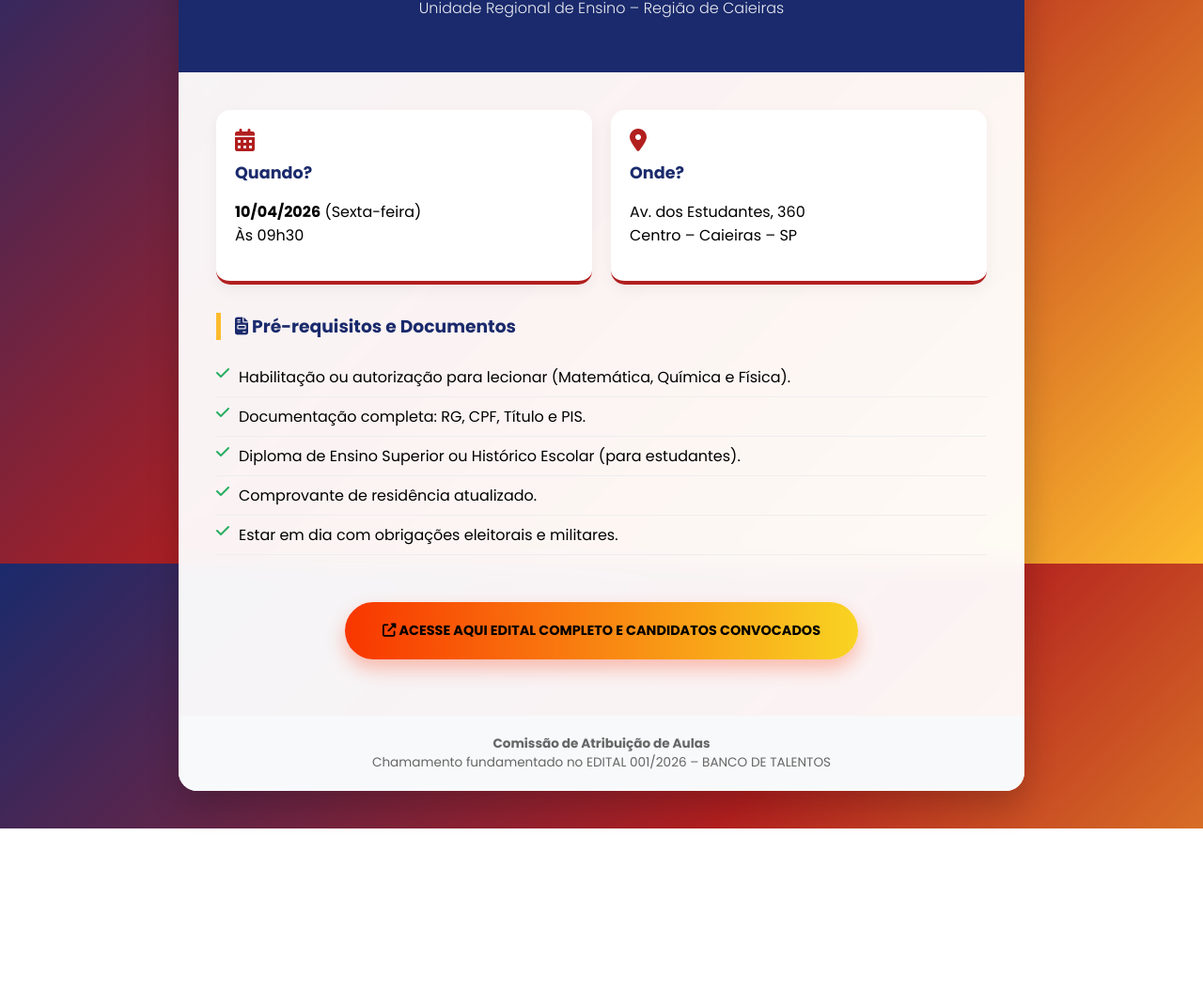
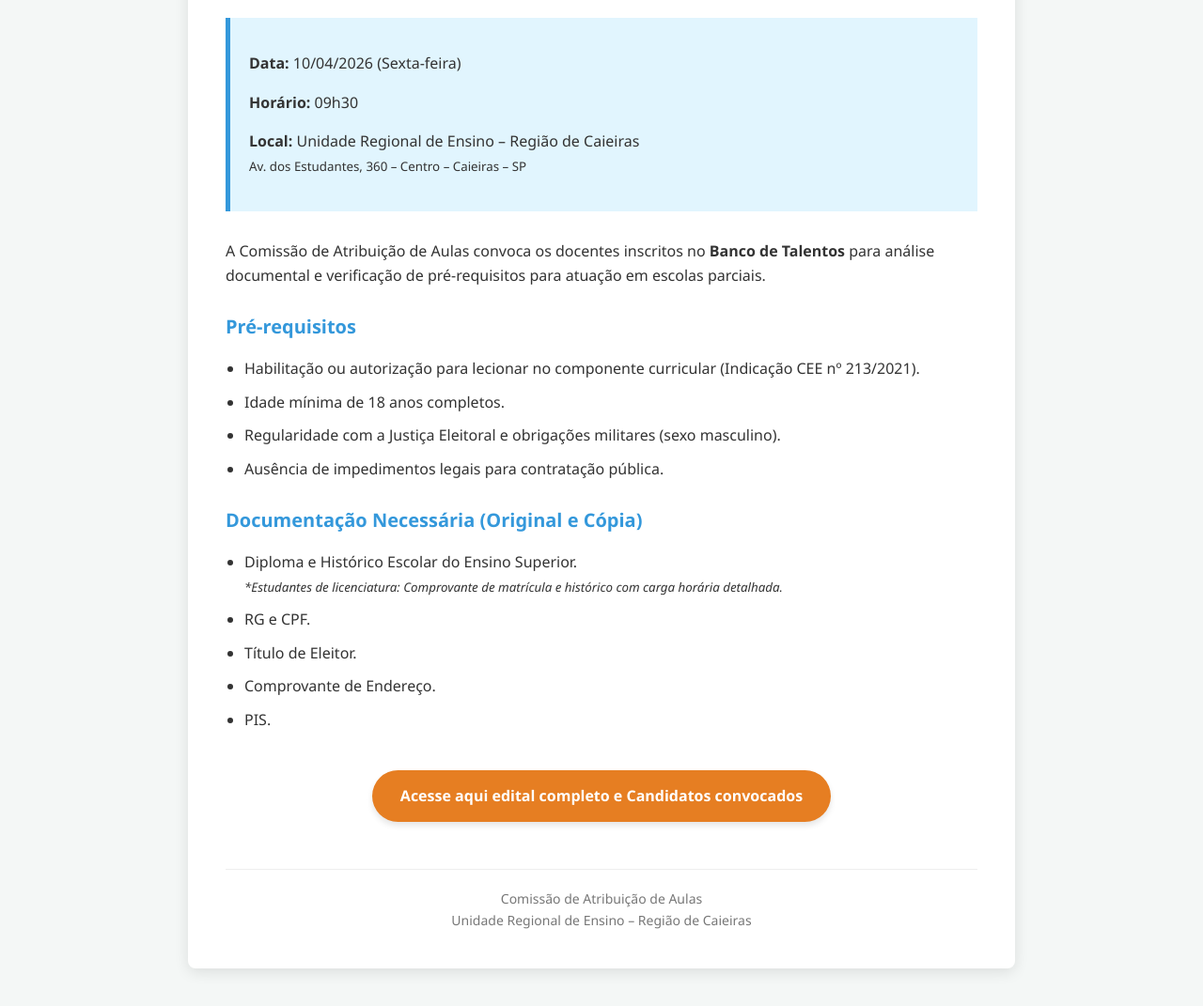
Before and after one commit to jhonatasalmeida-lang/atribuicao_aulas2, a plain HTML site: page index.html in a window 1280 px wide. Shown: the part 200-1271 px from the top of the page at 94% size. Before the commit the page ends 1082 px from the top, so only its background shows below. Drawn offline with Linux system fonts and the light colour scheme.

Commit message:
Update index.html

```diff
--- a/index.html
+++ b/index.html
@@ -3,197 +3,153 @@
 <head>
     <meta charset="UTF-8">
     <meta name="viewport" content="width=device-width, initial-scale=1.0">
-    <title>Convocação | Cadastro Emergencial 2026</title>
-    <link href="https://fonts.googleapis.com/css2?family=Poppins:wght@300;400;600;700&display=swap" rel="stylesheet">
-    <link rel="stylesheet" href="https://cdnjs.cloudflare.com/ajax/libs/font-awesome/6.4.0/css/all.min.css">
-
+    <title>Chamamento - Cadastro Emergencial Caieiras</title>
     <style>
         :root {
-            --primary: #1a2a6c;
-            --secondary: #b21f1f;
-            --accent: #fdbb2d;
-            --glass: rgba(255, 255, 255, 0.95);
+            --primary-color: #2c3e50;
+            --secondary-color: #3498db;
+            --accent-color: #e67e22;
+            --bg-color: #f4f7f6;
+            --text-color: #333;
         }
 
         body {
-            font-family: 'Poppins', sans-serif;
+            font-family: 'Segoe UI', Tahoma, Geneva, Verdana, sans-serif;
+            line-height: 1.6;
             margin: 0;
             padding: 0;
-            background: linear-gradient(135deg, #1a2a6c, #b21f1f, #fdbb2d);
-            background-attachment: fixed;
-            min-height: 100vh;
-            display: flex;
-            justify-content: center;
-            align-items: center;
+            background-color: var(--bg-color);
+            color: var(--text-color);
         }
 
-        .main-card {
-            background: var(--glass);
-            width: 90%;
-            max-width: 900px;
-            margin: 40px 20px;
-            border-radius: 20px;
-            box-shadow: 0 15px 35px rgba(0,0,0,0.2);
-            overflow: hidden;
-            backdrop-filter: blur(10px);
+        .container {
+            max-width: 800px;
+            margin: 40px auto;
+            background: #fff;
+            padding: 40px;
+            border-radius: 8px;
+            box-shadow: 0 4px 15px rgba(0,0,0,0.1);
         }
 
-        .header {
-            background: var(--primary);
-            color: white;
-            padding: 40px 20px;
-            text-align: center;
+        header {
+            border-bottom: 3px solid var(--secondary-color);
+            margin-bottom: 30px;
+            padding-bottom: 10px;
         }
 
-        .header h1 {
+        h1 {
+            color: var(--primary-color);
+            font-size: 24px;
+            text-transform: uppercase;
             margin: 0;
-            font-size: 1.8rem;
-            letter-spacing: 1px;
-            text-transform: uppercase;
         }
 
-        .header p {
-            margin-top: 10px;
-            opacity: 0.9;
-            font-weight: 300;
-        }
-
-        .content {
-            padding: 40px;
-        }
-
-        .grid-info {
-            display: grid;
-            grid-template-columns: repeat(auto-fit, minmax(250px, 1fr));
-            gap: 20px;
+        .info-box {
+            background: #e1f5fe;
+            padding: 20px;
+            border-left: 5px solid var(--secondary-color);
             margin-bottom: 30px;
         }
 
-        .info-item {
-            background: #fff;
-            padding: 20px;
-            border-radius: 15px;
-            border-bottom: 4px solid var(--secondary);
-            box-shadow: 0 5px 15px rgba(0,0,0,0.05);
+        h2 {
+            color: var(--secondary-color);
+            font-size: 20px;
+            margin-top: 25px;
         }
 
-        .info-item i {
-            font-size: 1.5rem;
-            color: var(--secondary);
+        ul {
+            padding-left: 20px;
+        }
+
+        li {
             margin-bottom: 10px;
         }
 
-        .info-item h3 {
-            margin: 0 0 10px 0;
-            font-size: 1.1rem;
-            color: var(--primary);
+        .btn-container {
+            text-align: center;
+            margin-top: 40px;
         }
 
-        .requirements-list {
-            list-style: none;
-            padding: 0;
+        .btn {
+            display: inline-block;
+            background-color: var(--accent-color);
+            color: white;
+            padding: 15px 30px;
+            text-decoration: none;
+            font-weight: bold;
+            border-radius: 50px;
+            transition: transform 0.2s, background-color 0.2s;
+            box-shadow: 0 4px 6px rgba(0,0,0,0.1);
         }
 
-        .requirements-list li {
-            padding: 8px 0;
-            border-bottom: 1px solid #eee;
-            display: flex;
-            align-items: flex-start;
+        .btn:hover {
+            background-color: #d35400;
+            transform: translateY(-2px);
         }
 
-        .requirements-list li::before {
-            content: "\f00c";
-            font-family: "Font Awesome 6 Free";
-            font-weight: 900;
-            color: #27ae60;
-            margin-right: 10px;
+        footer {
+            margin-top: 50px;
+            font-size: 14px;
+            color: #777;
+            text-align: center;
+            border-top: 1px solid #eee;
+            padding-top: 20px;
         }
 
-        .btn-wrapper {
-            text-align: center;
-            padding: 20px 0;
-        }
-
-        .cta-button {
-            display: inline-block;
-            background: linear-gradient(to right, #f83600 0%, #f9d423 100%);
-            color: #000;
-            padding: 20px 40px;
-            border-radius: 50px;
-            text-decoration: none;
-            font-weight: 700;
-            text-transform: uppercase;
-            font-size: 0.9rem;
-            transition: all 0.3s ease;
-            box-shadow: 0 10px 20px rgba(248, 54, 0, 0.3);
-        }
-
-        .cta-button:hover {
-            transform: scale(1.05);
-            box-shadow: 0 15px 25px rgba(248, 54, 0, 0.4);
-        }
-
-        .footer-note {
-            background: #f8f9fa;
-            padding: 20px;
-            text-align: center;
-            font-size: 0.85rem;
-            color: #666;
-        }
-
-        @media (max-width: 600px) {
-            .content { padding: 20px; }
-            .header h1 { font-size: 1.4rem; }
+        .important {
+            color: #c0392b;
+            font-weight: bold;
         }
     </style>
 </head>
 <body>
 
-<div class="main-card">
-    <div class="header">
-        <i class="fas fa-chalkboard-teacher fa-3x" style="margin-bottom: 15px; color: var(--accent);"></i>
-        <h1>Chamamento Emergencial 2026</h1>
-        <p>Unidade Regional de Ensino – Região de Caieiras</p>
+<div class="container">
+    <header>
+        <h1>Abertura de Cadastro Emergencial 2026</h1>
+        <p><strong>Matemática, Química e Física</strong> - Região de Caieiras</p>
+    </header>
+
+    <section class="info-box">
+        <p><strong>Data:</strong> 10/04/2026 (Sexta-feira)</p>
+        <p><strong>Horário:</strong> 09h30</p>
+        <p><strong>Local:</strong> Unidade Regional de Ensino – Região de Caieiras<br>
+        <small>Av. dos Estudantes, 360 – Centro – Caieiras – SP</small></p>
+    </section>
+
+    <section>
+        <p>A Comissão de Atribuição de Aulas convoca os docentes inscritos no <strong>Banco de Talentos</strong> para análise documental e verificação de pré-requisitos para atuação em escolas parciais.</p>
+
+        <h2>Pré-requisitos</h2>
+        <ul>
+            <li>Habilitação ou autorização para lecionar no componente curricular (Indicação CEE nº 213/2021).</li>
+            <li>Idade mínima de 18 anos completos.</li>
+            <li>Regularidade com a Justiça Eleitoral e obrigações militares (sexo masculino).</li>
+            <li>Ausência de impedimentos legais para contratação pública.</li>
+        </ul>
+
+        <h2>Documentação Necessária (Original e Cópia)</h2>
+        <ul>
+            <li>Diploma e Histórico Escolar do Ensino Superior.
+                <br><small><em>*Estudantes de licenciatura: Comprovante de matrícula e histórico com carga horária detalhada.</em></small>
+            </li>
+            <li>RG e CPF.</li>
+            <li>Título de Eleitor.</li>
+            <li>Comprovante de Endereço.</li>
+            <li>PIS.</li>
+        </ul>
+    </section>
+
+    <div class="btn-container">
+        <a href="https://admin.cms.sp.gov.br/dx/api/dam/v1/collections/6fd5b57c-04c9-4fac-86e5-6774fbe5a609/items/a54cc29b-c0b2-4379-83a1-2b4da23d6342/renditions/65f1c198-492c-4ea9-ac19-a410d5c8fd28?binary=true" class="btn" target="_blank">
+            Acesse aqui edital completo e Candidatos convocados
+        </a>
     </div>
 
-    <div class="content">
-        <div class="grid-info">
-            <div class="info-item">
-                <i class="fas fa-calendar-alt"></i>
-                <h3>Quando?</h3>
-                <p><strong>10/04/2026</strong> (Sexta-feira)<br>Às 09h30</p>
-            </div>
-            <div class="info-item">
-                <i class="fas fa-map-marker-alt"></i>
-                <h3>Onde?</h3>
-                <p>Av. dos Estudantes, 360<br>Centro – Caieiras – SP</p>
-            </div>
-        </div>
-
-        <div style="margin-bottom: 30px;">
-            <h3 style="color: var(--primary); border-left: 5px solid var(--accent); padding-left: 15px;">
-                <i class="fas fa-file-invoice"></i> Pré-requisitos e Documentos
-            </h3>
-            <ul class="requirements-list">
-                <li>Habilitação ou autorização para lecionar (Matemática, Química e Física).</li>
-                <li>Documentação completa: RG, CPF, Título e PIS.</li>
-                <li>Diploma de Ensino Superior ou Histórico Escolar (para estudantes).</li>
-                <li>Comprovante de residência atualizado.</li>
-                <li>Estar em dia com obrigações eleitorais e militares.</li>
-            </ul>
-        </div>
-
-        <div class="btn-wrapper">
-            <a href="https://admin.cms.sp.gov.br/dx/api/dam/v1/collections/6fd5b57c-04c9-4fac-86e5-6774fbe5a609/items/a54cc29b-c0b2-4379-83a1-2b4da23d6342/renditions/65f1c198-492c-4ea9-ac19-a410d5c8fd28?binary=true" class="cta-button" target="_blank">
-                <i class="fas fa-external-link-alt"></i> Acesse aqui edital completo e Candidatos convocados
-            </a>
-        </div>
-    </div>
-
-    <div class="footer-note">
-        <strong>Comissão de Atribuição de Aulas</strong><br>
-        Chamamento fundamentado no EDITAL 001/2026 – BANCO DE TALENTOS
-    </div>
+    <footer>
+        Comissão de Atribuição de Aulas<br>
+        Unidade Regional de Ensino – Região de Caieiras
+    </footer>
 </div>
 
 </body>
```
